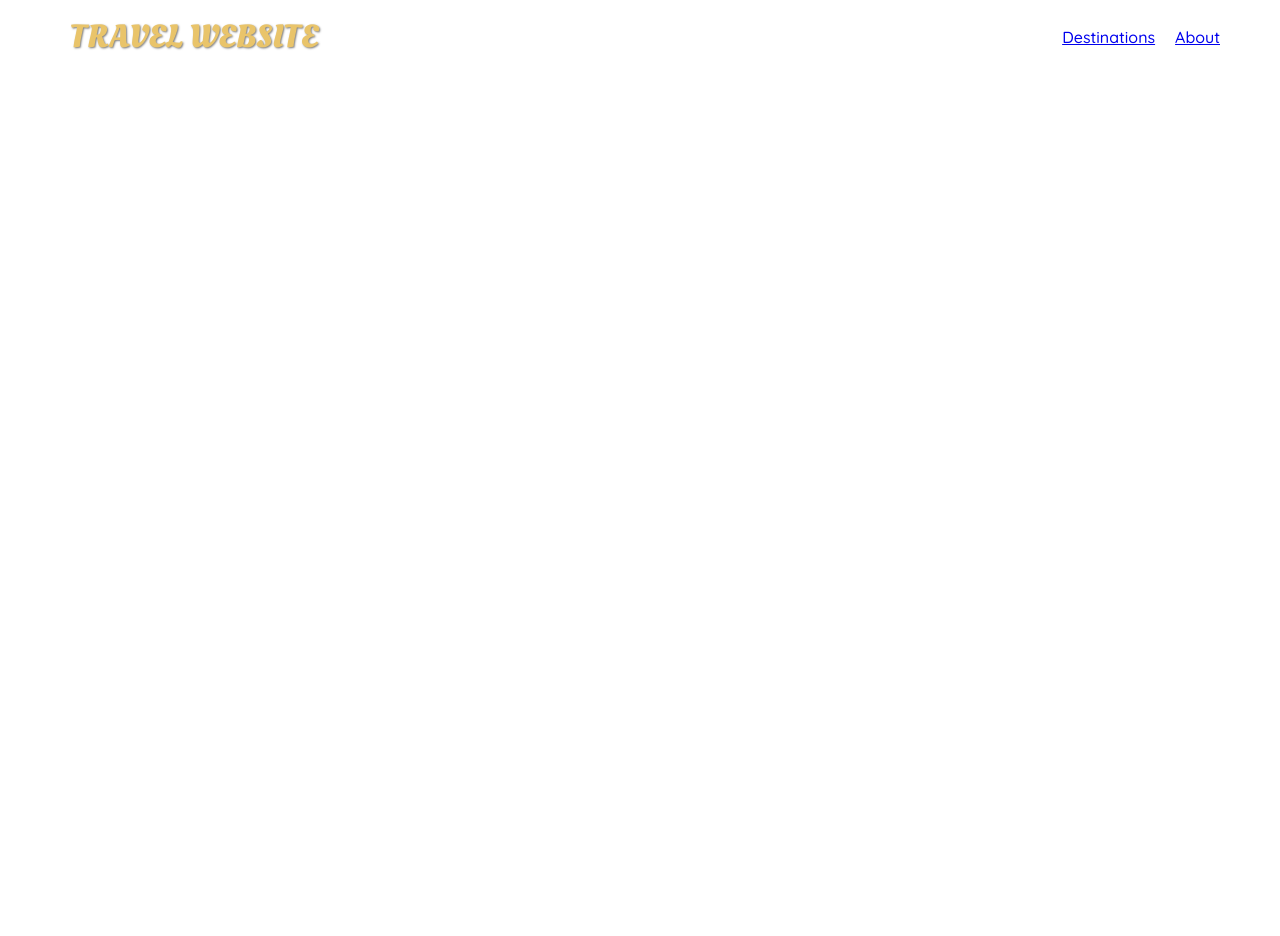
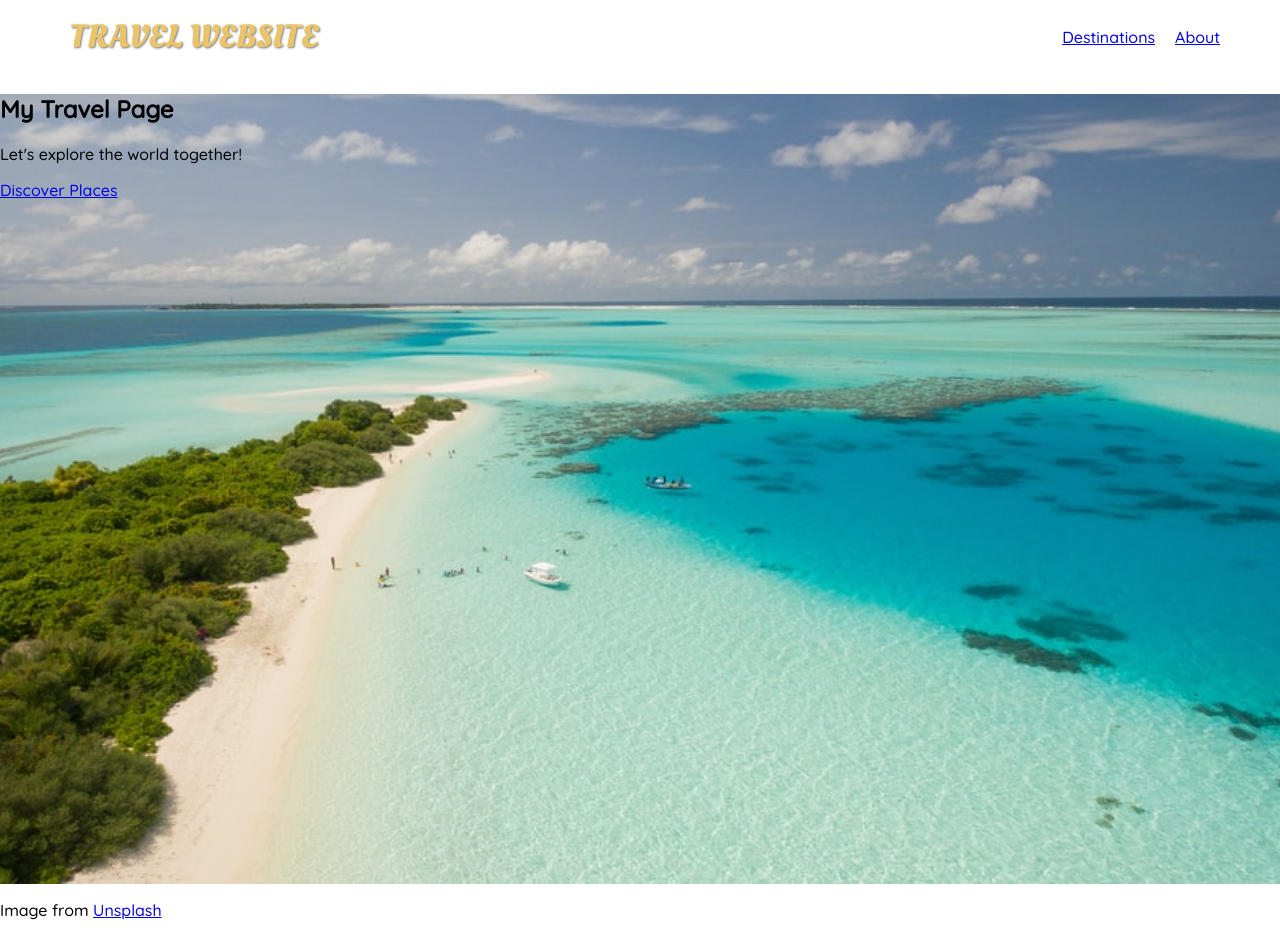
Before and after one commit to elvan/travel-website-css-layouts, a plain HTML site: page index.html in a window 1280 px wide. Before the commit the page ends 800 px from the top, so only its background shows below. Drawn offline with Linux system fonts and the light colour scheme.

Commit message:
adding a background image

```diff
--- /dev/null
+++ b/css/styles.css
@@ -0,0 +1,6 @@
+#hero {
+  height: 790px;
+  background-image: url('/images/places/photo-1484821582734-6c6c9f99a672.jpg');
+  background-position: center;
+  background-size: cover;
+}
--- a/index.html
+++ b/index.html
@@ -8,8 +8,8 @@
       href="https://fonts.googleapis.com/css2?family=Raleway:wght@700&family=Oleo+Script:wght@700&family=Quicksand:wght@300;500&display=swap"
       rel="stylesheet"
     />
-    <link rel="stylesheet" href="shared.css" />
-    <link rel="stylesheet" href="styles.css" />
+    <link rel="stylesheet" href="/css/shared.css" />
+    <link rel="stylesheet" href="/css/styles.css" />
     <title>Travel Website</title>
   </head>
   <body>
@@ -29,9 +29,17 @@
       </nav>
     </header>
     <main>
-      <section></section>
-      <section></section>
+      <section id="hero">
+        <h1>My Travel Page</h1>
+        <p>Let's explore the world together!</p>
+        <a href="/places.html">Discover Places</a>
+      </section>
+      <section id="highlights"></section>
     </main>
-    <footer></footer>
+    <footer>
+      <p>
+        Image from <a href="https://unsplash.com" target="_blank">Unsplash</a>
+      </p>
+    </footer>
   </body>
 </html>
```
Also changed, not shown: css/shared.css (renamed from shared.css), images/places/photo-1484821582734-6c6c9f99a672.jpg (added), styles.css (deleted).
